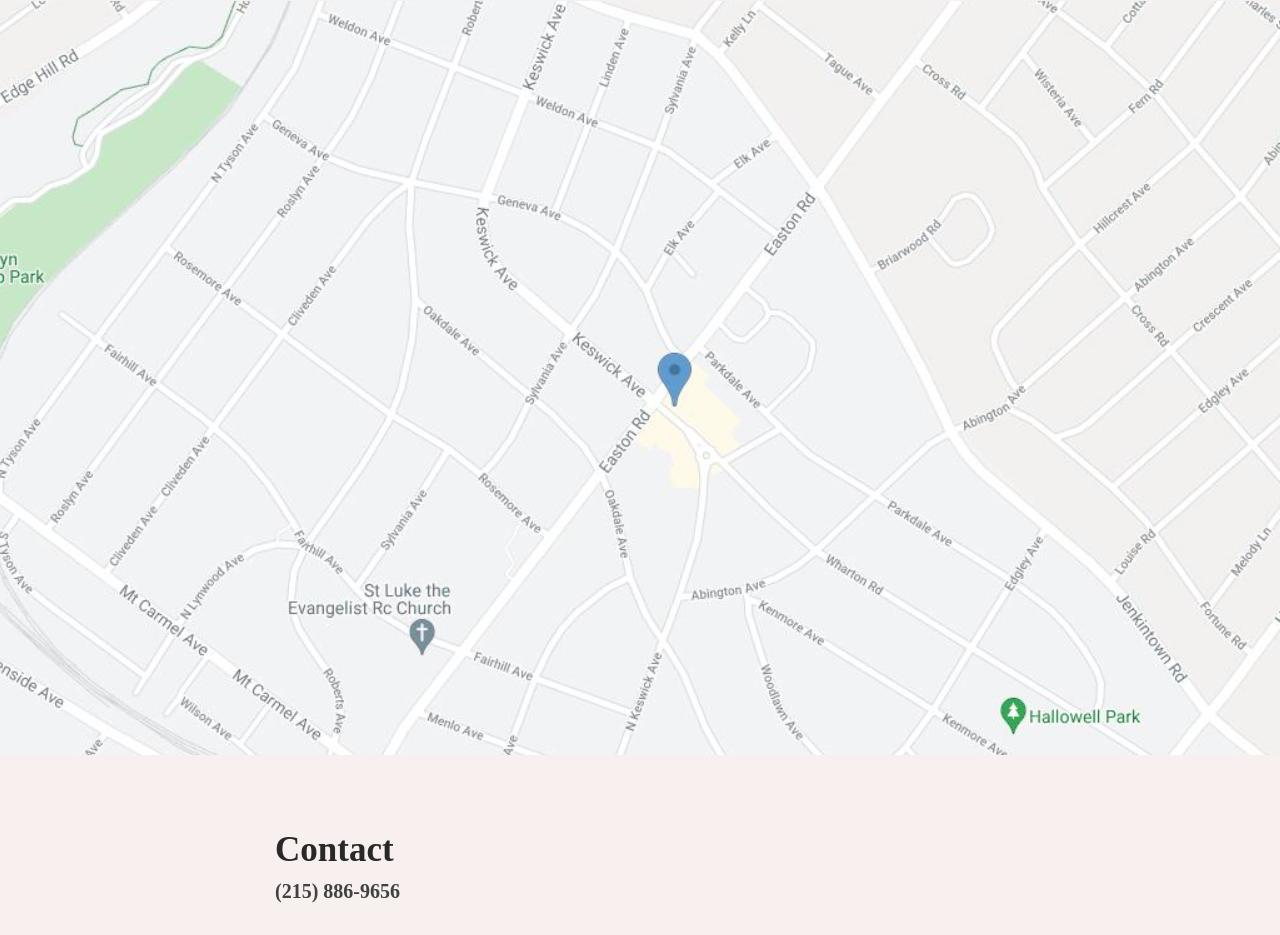
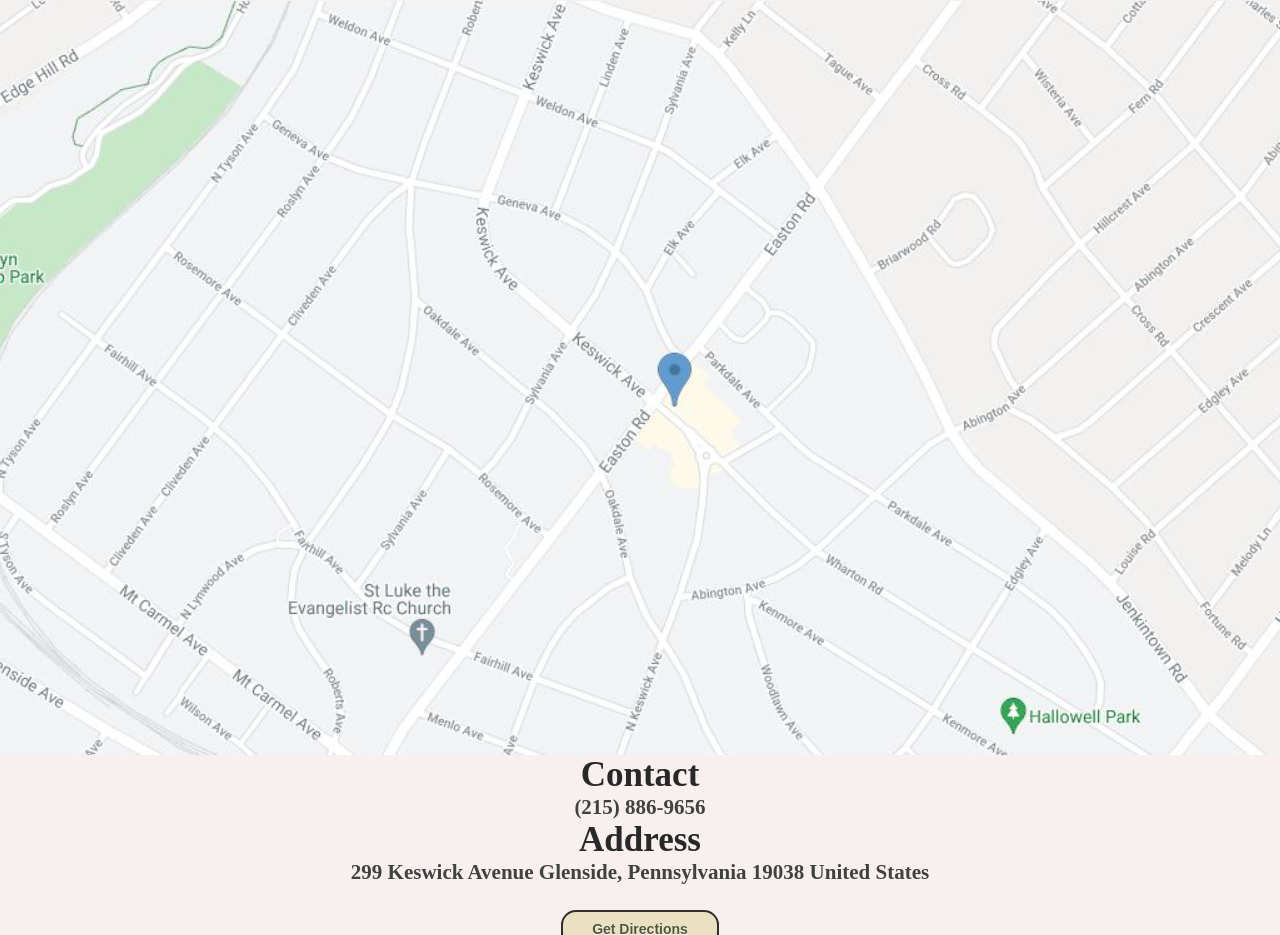
Before and after one commit to MuradShaw/villagediner, a plain HTML site: page index.html in a window 1280 px wide. Shown: the part 4542-5477 px from the top of the page. Drawn offline with Linux system fonts and the light colour scheme.

Commit message:
Update cards.css

```diff
--- a/css/cards.css
+++ b/css/cards.css
@@ -1,6 +1,6 @@
+
 /* Review related */
-
-.reviewCards:hover {
+.threeColumns:hover {
   box-shadow: 0 8px 16px 0 rgba(0,0,0,0.2);
 }
 
@@ -14,6 +14,7 @@
     padding: 60px 60px;
     font-family: 'Roboto';
     font-size: 21px;
+    background: #F8F0EF;
 
     box-shadow: 0 4px 8px 0 #959595;
     transition: 0.3s;
@@ -68,10 +69,9 @@
 }
 
 /* Contact Us related */
-
 .contactTitle {
-    padding-top: 75px;
-    padding-left: 275px;
+    text-align: center;
+    padding: auto;
 
     font-size: 35px;
     font-family: "Playfair Display Bold";
@@ -79,17 +79,17 @@
 }
 
 .contactNumber {
-    padding-top: 10px;
-    padding-left: 275px;
+    text-align: center;
+    padding: auto;
 
-    font-size: 20px;
+    font-size: 21px;
     font-family: "Playfair Display Bold";
     color: #414141;
 }
 
 .addressTitle {
-    padding-top: 75px;
-    padding-left: 275px;
+    text-align: center;
+    padding: auto;
 
     font-size: 35px;
     font-family: "Playfair Display Bold";
@@ -97,18 +97,18 @@
 }
 
 .addressInfo {
-    padding-left: 275px;
-    padding-top: 10px;
+    text-align: center;
+    padding: auto;
 
-    width: 530px;
-    font-size: 20px;
+    width: 100%;
+    font-size: 21px;
     font-family: "Playfair Display Bold";
     color: #414141;
 }
 
 .businessTitle {
-    padding-top: 75px;
-    padding-left: 275px;
+    text-align: center;
+    padding: auto;
 
     font-size: 35px;
     font-family: "Playfair Display Bold";
@@ -116,10 +116,11 @@
 }
 
 .businessHours {
-    padding-left: 275px;
-    padding-top: 10px;
+    width: 100%;
+    text-align: center;
+    padding-bottom: 50px;
 
-    font-size: 20px;
+    font-size: 21px;
     font-family: "Playfair Display Bold";
     color: #414141;
 }
```
